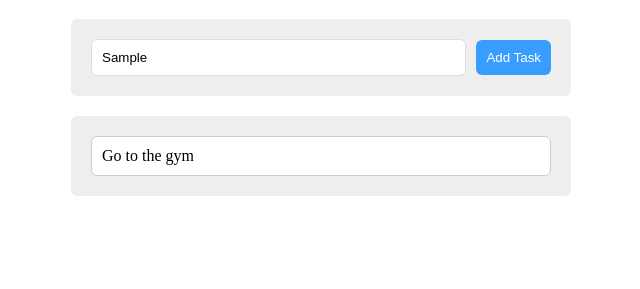
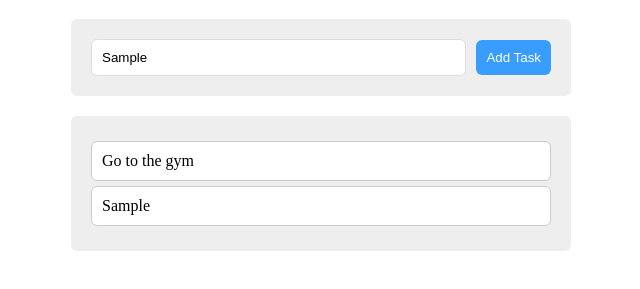
Before and after one commit to fikrcamp/todo-dom, a plain HTML site: page index.html in a window 1280 px wide. Both pictures are taken after typing "Sample" into the empty fields and a click on the input "Add Task". Shown: the part 61-350 px from the top of the page, without its empty margins (319-959 px from the left). Drawn offline with Linux system fonts and the light colour scheme.

Commit message:
finnished To-do list DOM

```diff
--- a/script.js
+++ b/script.js
@@ -1 +1,13 @@
-console.log("hello");
+//javascript
+
+//making the process of click
+document.querySelector("#add").addEventListener("click", function () {
+    //storing a value from my input
+    let value = document.querySelector("#input").value
+    //making a new element "Div"
+    let element = document.createElement("div")
+    //giving a value my new element or innerText with accessing my value from my input
+    element.innerText = value
+    //to indecate where the new div will be added or his place
+    document.querySelector(".tasks").appendChild(element).classList.add("task")
+})
--- a/style.css
+++ b/style.css
@@ -2,9 +2,11 @@
     width: 500px;
     margin: 20px auto;
 }
-.header{
+
+.header {
     text-align: center;
 }
+
 .form {
     background-color: #eee;
     border-radius: 6px;
@@ -12,15 +14,19 @@
     display: flex;
     align-items: center;
 }
+
 #input {
     padding: 10px;
     border: 1px solid #ddd;
     border-radius: 6px;
     flex: 1;
 }
-#input:focus , .add:focus{
+
+#input:focus,
+.add:focus {
     outline: none;
 }
+
 #add {
     border: none;
     background-color: #389dff;
@@ -30,12 +36,14 @@
     margin-left: 10px;
     cursor: pointer;
 }
+
 .tasks {
     background-color: #eee;
     margin-top: 20px;
     border-radius: 6px;
     padding: 20px;
 }
+
 .tasks .task {
     background-color: white;
     padding: 10px;
@@ -46,19 +54,25 @@
     transition: 0.3s;
     cursor: pointer;
     border: 1px solid #ccc;
+    margin-top: 5px;
+    margin-bottom: 5px;
+
 }
 
 .tasks .task:hover {
     background-color: #f7f7f7;
 }
+
 .tasks .task.done {
     opacity: 0.5;
     position: relative;
 }
+
 .task.done::after {
     position: absolute;
     content: "";
 }
+
 .tasks .task span {
     font-weight: bold;
     font-size: 10px;
@@ -68,6 +82,7 @@
     border-radius: 4px;
     cursor: pointer;
 }
+
 .delete-all {
     width: calc(100% - 25px);
     margin: auto;
```
Also changed, not shown: index.html (+6 -3 lines).
